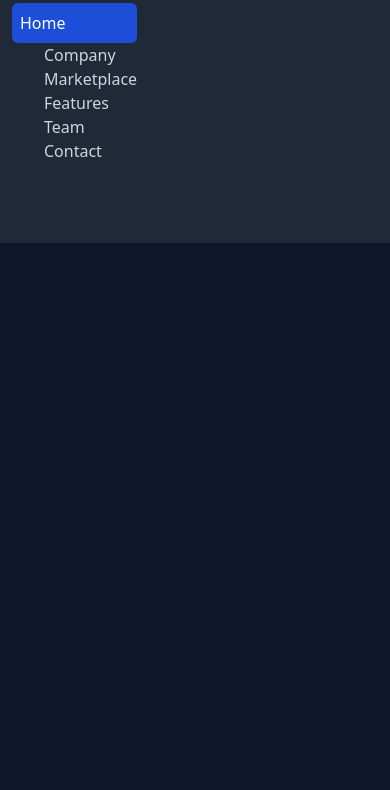
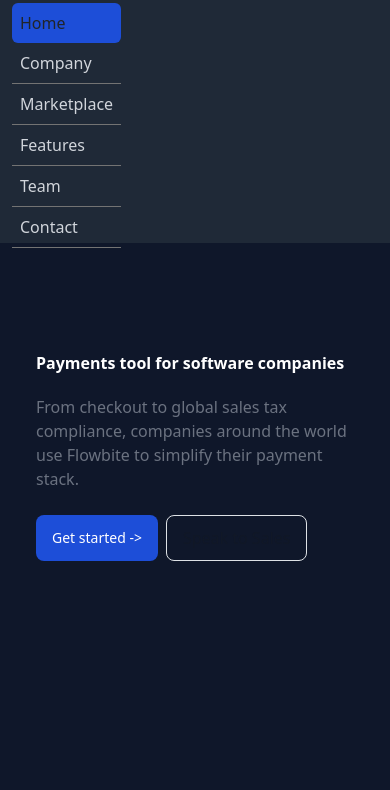
Before and after one commit to mubinanusratullayeva/Flowbite, a website: page index.html in a window 390 px wide. Shown: the part 53-843 px from the top of the page. Drawn offline with Linux system fonts and the light colour scheme.

Commit message:
navbar responsive and hero

```diff
--- a/index.html
+++ b/index.html
@@ -8,7 +8,7 @@
     <link rel="stylesheet" href="./bootstrap/bootstrap.min.css">
     <link rel="stylesheet" href="./dist/output.css">
 </head>
-<body class="bg-slate-900">
+<body class=" bg-slate-900">
     <header>
         <nav class="bg-gray-800 md:py-3 pb-64">
             <div class="container relative">
@@ -17,33 +17,47 @@
                         <img src="./img/logo.svg" alt="flowbite">
                          <a href="#" class="text-white font-semibold text-xl pl-3">Flowbite</a>
                     </div>
-                   <ul class="sm:manubar md:static absolute top-14 md:flex flex-col md:flex-row items-center space-x-8 md:min-w-min">
-                       <li class="md:py-0 py-2 md:rounded-none rounded md:bg-transparent bg-blue-700 md:px-0 px-2">
-                        <a class="nav-menu list-none md:text-blue-700 text-white" href="#">Home</a>
+                   <ul class="md:static absolute top-14 md:flex flex-col md:flex-row items-center space-x-8 md:min-w-min sm:min-w-full">
+                       <li class="m-0 md:py-0 py-2 md:rounded-none rounded md:bg-transparent bg-blue-700 md:px-0 px-2">
+                        <a class="nav-menu list-none md:text-blue-700 sm:text-white" href="#">Home</a>
                        </li>
-                       <li>
+                       <li class="m-0 md:p-0 p-2 md:hover:bg-transparent hover:bg-gray-700 border-b border-neutral-500 md:border-none">
                         <a href="#" class="py-8 list-none text-gray-300 hover:text-white">Company</a>
                        </li>
-                       <li>
+                       <li class="m-0 md:p-0 p-2 md:hover:bg-transparent hover:bg-gray-700 border-b border-neutral-500 md:border-none">
                         <a href="#" class="nav-menu list-none text-gray-300 hover:text-white">Marketplace</a>
                        </li>
-                       <li>
+                       <li class="m-0 md:p-0 p-2 md:hover:bg-transparent hover:bg-gray-700 border-b border-neutral-500 md:border-none">
                         <a href="#" class="nav-menu list-none text-gray-300 hover:text-white">Features</a>
                        </li>
-                       <li>
+                       <li class="m-0 md:p-0 p-2 md:hover:bg-transparent hover:bg-gray-700 border-b border-neutral-500 md:border-none">
                         <a href="#" class="nav-menu list-none text-gray-300 hover:text-white">Team</a>
                        </li>
-                       <li>
+                       <li class="m-0 md:p-0 p-2 md:hover:bg-transparent hover:bg-gray-700 border-b border-neutral-500 md:border-none">
                         <a href="#" class="nav-menu list-none text-gray-300 hover:text-white">Contact</a>
                        </li>
                    </ul>
                    <div class="flex items-center">
                     <a href="#" class="list-none text-white hover:bg-gray-600 py-2 px-3 rounded-md transition-colors mr-2">Log in</a>
-                    <button class="text-white py-2 px-4 min-w-0 bg-blue-600 rounded-lg hover:bg-blue-700">Get started</button>
+                    <button class="main-btn">Get started</button>
                    </div>
                 </div>
             </div>
         </nav>
+        <div class="hero">
+            <div class="container">
+                <div class="px-4 py-28 bg-no-repeat bg-right-bottom bg-contain md:bg-[url('/dist/bg-imgs/phone-mockup.png')] sm:bg-none flex items-center justify-start">
+                    <div>
+                        <h1 class="text-white max-w-2xl md:text-6xl sm:text-2xl font-extrabold leading-none">Payments tool for software companies</h1>
+                        <p class="mt-4 mb-6 md:text-lg lg:text-xl text-gray-500 max-w-2xl font-light">From checkout to global sales tax compliance, companies around the world use Flowbite to simplify their payment stack.</p>
+                        <div class="flex">
+                            <button class="main-btn">Get started -></button>
+                            <button class="px-3 py-2.5 text-base font-medium text-center text-gray-900 border border-gray-700 border-opacity-25 rounded-lg hover:bg-gray-100 focus:ring-4 focus:ring-gray-100 dark:text-white dark:border-gray-700 dark:hover:bg-gray-700 dark:focus:ring-gray-800">Speak to Sales</button>
+                      </div>
+                    </div>
+                </div>
+            </div>
+        </div>
     </header>
 
 
--- a/src/input.css
+++ b/src/input.css
@@ -6,6 +6,6 @@
     @apply py-4 !important;
 }
 
-.menubar{
-    @apply min-width: 100% !important;
+.main-btn{
+    @apply text-white bg-blue-700 hover:bg-blue-800 focus:ring-4 focus:ring-blue-300 font-medium rounded-lg text-sm px-4 py-2.5 mr-2 dark:bg-blue-600 dark:hover:bg-blue-700 focus:outline-none dark:focus:ring-blue-800;
 }
--- a/tailwind.config.js
+++ b/tailwind.config.js
@@ -4,7 +4,10 @@
   theme: {
     extend: {},
     container:{
-      center: true
+      center: true,
+    },
+    backgroundImage: {
+      'hero-image': "url('./dist/bg-imgs/phone-mockup.png')"
     }
   },
   plugins: [],
```
Also changed, not shown: dist/bg-imgs/phone-mockup.png (renamed from img/phone-mockup.png), dist/output.css.
